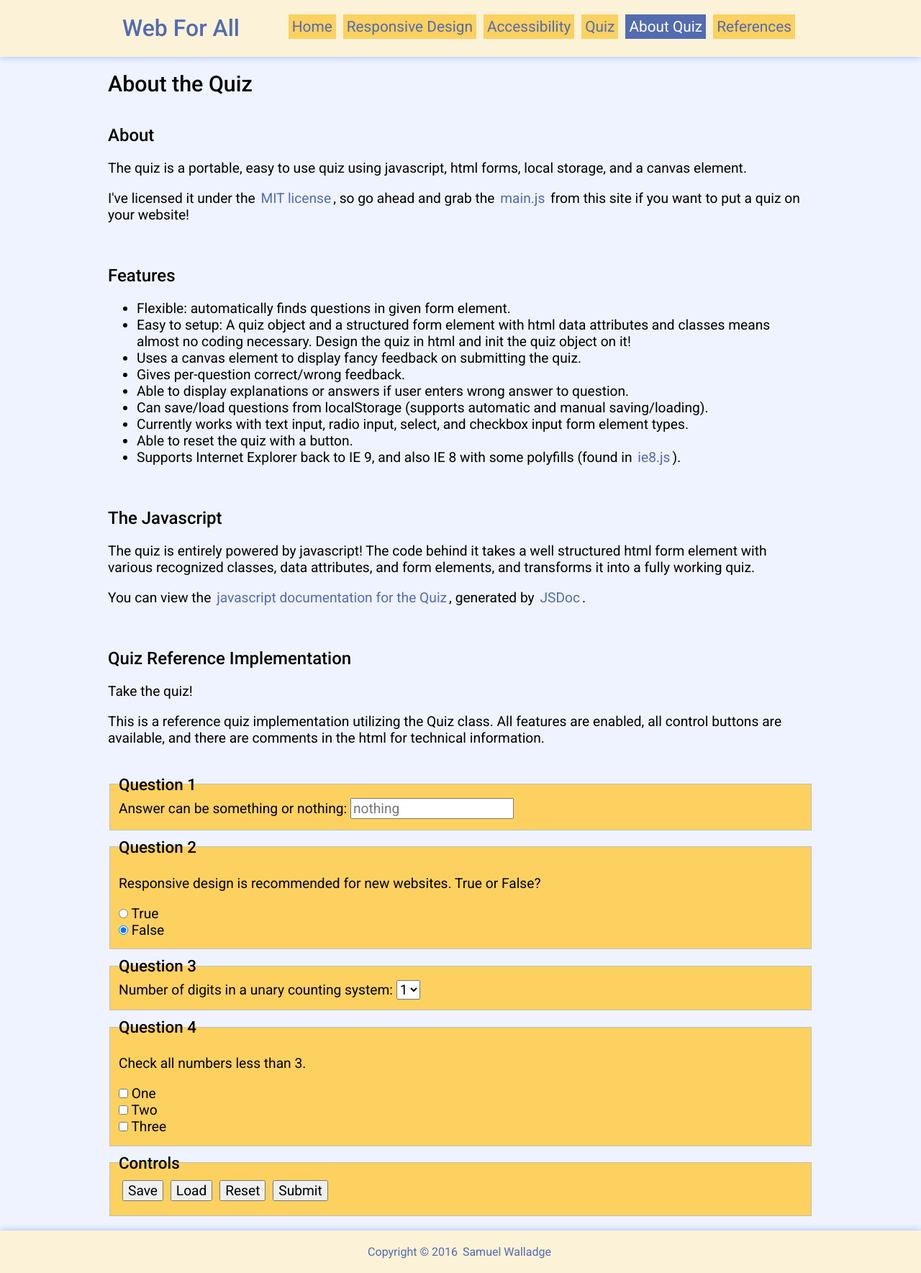
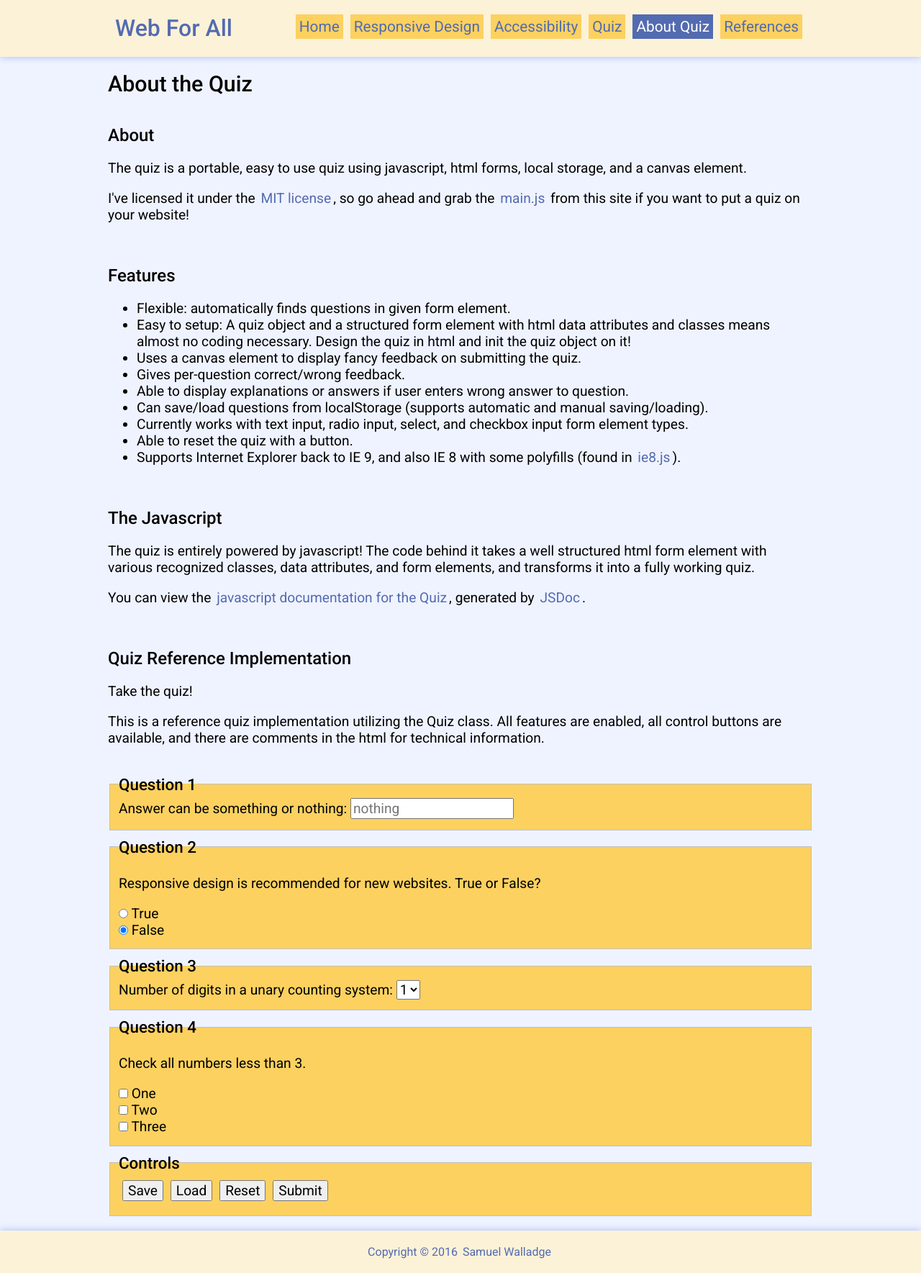
Before and after one commit to swalladge/hit226-a1, a Jekyll site: the page built from quiz.html, in a window 1280 px wide. Shown: the whole page at 72% size. Built offline with Jekyll 4.4.1, drawn with Linux system fonts in a browser that asks for light colours.

Commit message:
couple of small tweaks for menubar style

```diff
--- a/_sass/_media.scss
+++ b/_sass/_media.scss
@@ -32,10 +32,12 @@
 
   #site-title {
     float: left;
+    padding: 20px 10px;
   }
 
   #site-nav {
     float: right;
+    padding: 20px 10px;
   }
 
   #site-title, #site-nav {
--- a/quiz.html
+++ b/quiz.html
@@ -1,7 +1,7 @@
 ---
 layout: main
 title: About Quiz
-permalink: /quiz/
+permalink: /aboutquiz/
 z: 7
 ---
 
```
